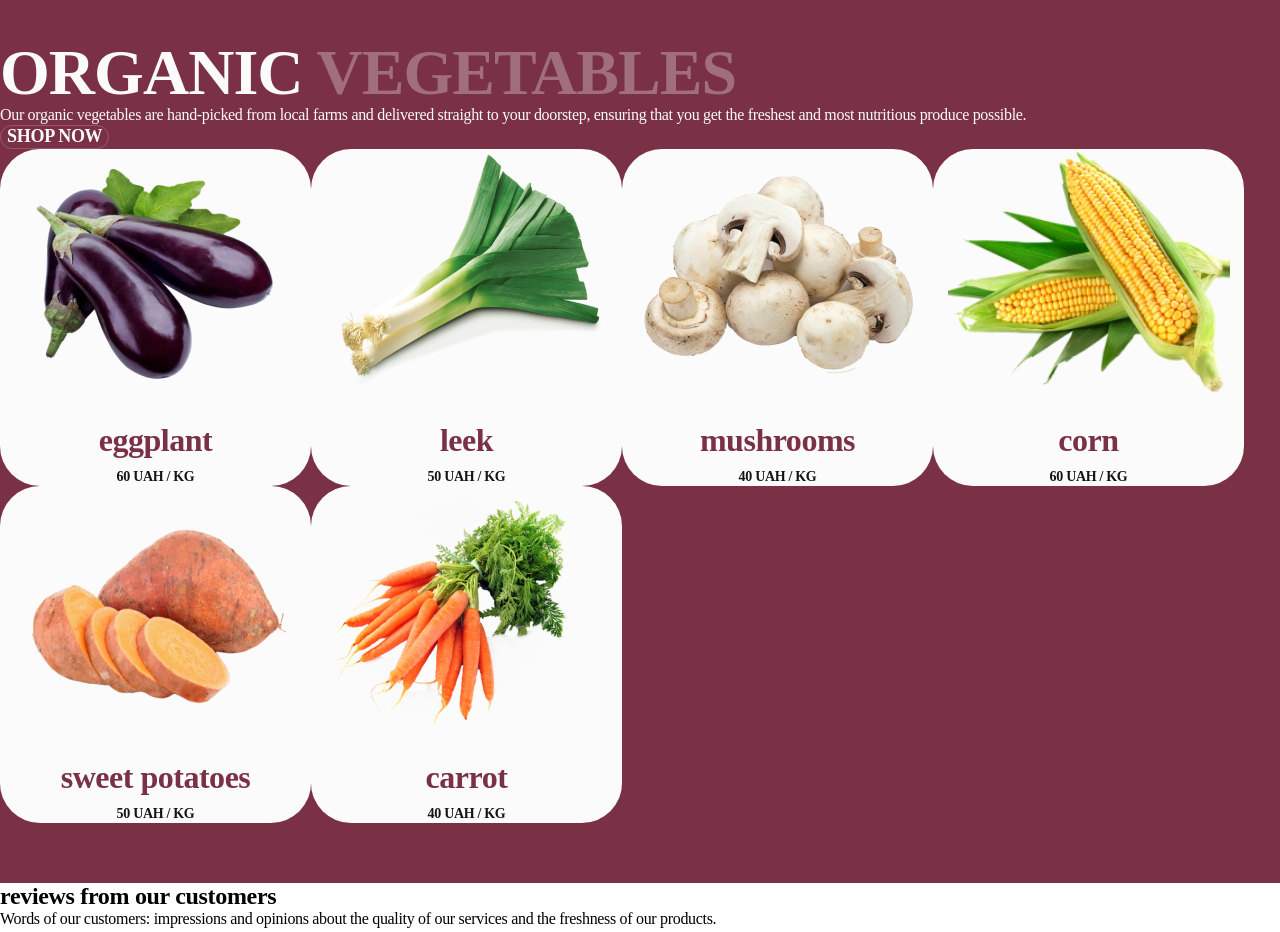
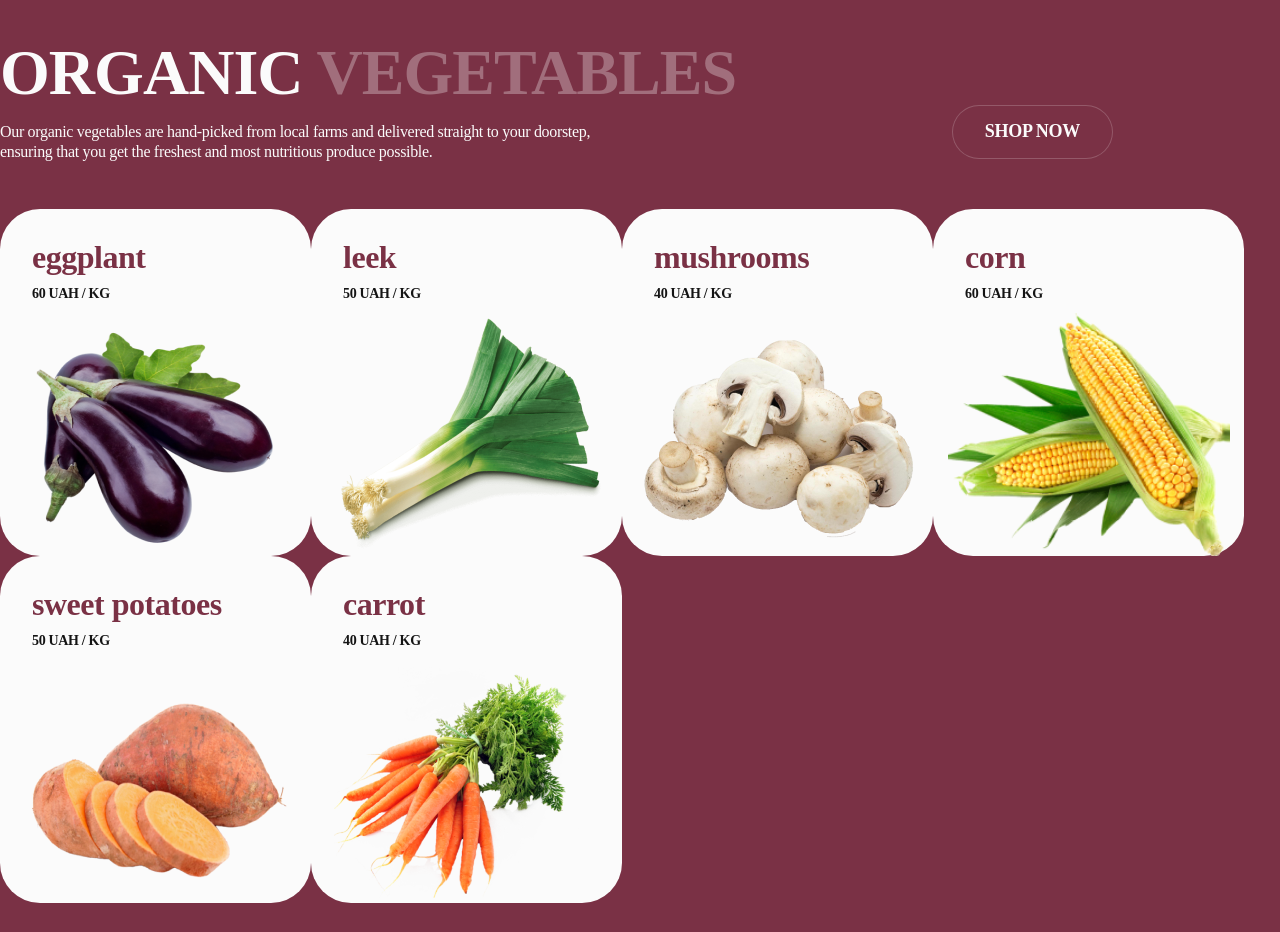
Before and after one commit to kiianskii/project-smart-team, a website built with Vite: page src/index.html in a window 1280 px wide. Shown: the part 2000-2932 px from the top of the page. Built offline with nearby package versions, Linux system fonts and the light colour scheme.

Commit message:
vegetables-scc-editing-asya

```diff
--- a/src/css/vegetables.css
+++ b/src/css/vegetables.css
@@ -1,13 +1,3 @@
-h1,
-h2,
-h3,
-h4,
-h5,
-h6,
-p {
-  margin: 0;
-}
-
 .vegetables {
     background-color: var(--brand-color);
     width: 100%;
@@ -43,11 +33,15 @@ font-size: 16px;
 font-weight: 400;
 line-height: 1.25;
 letter-spacing: -0.02em;
+width: 626px;
+display: inline-flex;
+flex-wrap: wrap;
+margin-right: 322px;
 }
 
 .vegetables-btn {
-    padding: 16px, 32px;
     color: var(--background);
+    background-color: var(--brand-color);
     font-size: 18px;
     font-weight: 700;
     line-height: 1.11;
@@ -56,14 +50,18 @@ letter-spacing: -0.02em;
     cursor: pointer;
     border-radius: 30px;
 border: 1px solid rgba(251, 251, 251, 0.20);
-
-
+display: inline-flex;
+padding: 16px 32px;
+justify-content: center;
+align-items: center;
+gap: 10px;
+margin-bottom: 50px;
   }
 
 .vegetables-list {
     display: flex;
   flex-wrap: wrap;
-  gap: 18px, 28px;
+  gap: 28px, 18px;
 }
 
 .vegetables-item {
@@ -79,21 +77,24 @@ width: calc((100% - 18px * 2) / 4);
 }
 
 .vegetables-caption {
-    margin: 32px 0 12px;
+    margin: 32px 0 12px 32px;
     color: var(--brand-color);
 font-family: "Studio Pro";
 font-size: 32px;
 font-weight: 700;
 line-height: 1;
 letter-spacing: -0.015em;
+text-align: left;
 }
 
 .vegetables-price {
     color: var(--text-color);
-font-family: "Studio Pro";
 font-size: 14px;
 font-weight: 700;
 line-height: 1.29;
 letter-spacing: -0.015;
 text-transform: uppercase;
+text-align: left;
+margin-left: 32px;
+margin-bottom: 10px;
 }
--- a/src/partials/vegetables.html
+++ b/src/partials/vegetables.html
@@ -4,14 +4,18 @@
       organic
       <span class="vegetables-accent">vegetables</span>
     </h2>
+    <div class="vegetables-pb">
       <p class="vegetables-story">
         Our organic vegetables are hand-picked from local farms and delivered
         straight to your doorstep, ensuring that you get the freshest and most
         nutritious produce possible.
       </p>
       <button class="vegetables-btn" type="button">Shop now</button>
+    </div>
     <ul class="vegetables-list">
       <li class="vegetables-item">
+        <h4 class="vegetables-caption">eggplant</h4>
+        <p class="vegetables-price">60 UAH / kg</p>
         <img
           class="vegetables-icon"
           srcset="
@@ -23,10 +27,10 @@
           width="282"
           height="243"
         />
-        <h4 class="vegetables-caption">eggplant</h4>
-        <p class="vegetables-price">60 UAH / kg</p>
       </li>
       <li class="vegetables-item">
+        <h4 class="vegetables-caption">leek</h4>
+        <p class="vegetables-price">50 UAH / kg</p>
         <img
           class="vegetables-icon"
           srcset="
@@ -38,10 +42,10 @@
           width="282"
           height="243"
         />
-        <h4 class="vegetables-caption">leek</h4>
-        <p class="vegetables-price">50 UAH / kg</p>
       </li>
       <li class="vegetables-item">
+        <h4 class="vegetables-caption">mushrooms</h4>
+        <p class="vegetables-price">40 UAH / kg</p>
         <img
           class="vegetables-icon"
           srcset="
@@ -53,10 +57,10 @@
           width="282"
           height="243"
         />
-        <h4 class="vegetables-caption">mushrooms</h4>
-        <p class="vegetables-price">40 UAH / kg</p>
       </li>
       <li class="vegetables-item">
+        <h4 class="vegetables-caption">corn</h4>
+        <p class="vegetables-price">60 UAH / kg</p>
         <img
           class="vegetables-icon"
           srcset="
@@ -68,10 +72,10 @@
           width="282"
           height="243"
         />
-        <h4 class="vegetables-caption">corn</h4>
-        <p class="vegetables-price">60 UAH / kg</p>
       </li>
       <li class="vegetables-item">
+        <h4 class="vegetables-caption">sweet potatoes</h4>
+        <p class="vegetables-price">50 UAH / kg</p>
         <img
           class="vegetables-icon"
           srcset="
@@ -83,10 +87,10 @@
           width="282"
           height="243"
         />
-        <h4 class="vegetables-caption">sweet potatoes</h4>
-        <p class="vegetables-price">50 UAH / kg</p>
       </li>
       <li class="vegetables-item">
+        <h4 class="vegetables-caption">carrot</h4>
+        <p class="vegetables-price">40 UAH / kg</p>
         <img
           class="vegetables-icon"
           srcset="
@@ -98,8 +102,6 @@
           width="282"
           height="243"
         />
-        <h4 class="vegetables-caption">carrot</h4>
-        <p class="vegetables-price">40 UAH / kg</p>
       </li>
     </ul>
   </div>
```
Lines whose indentation alone changed are shown as unchanged.
